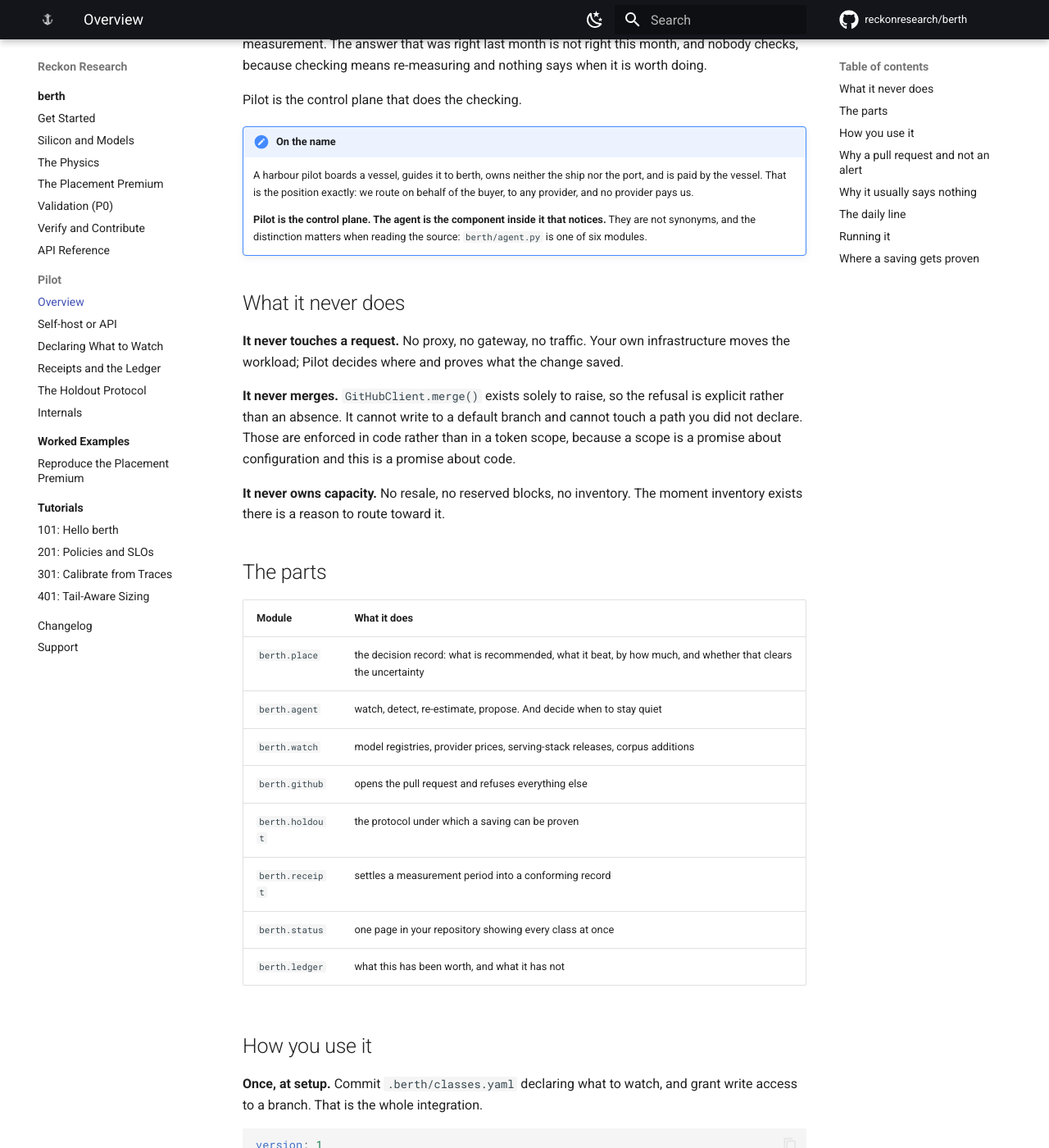
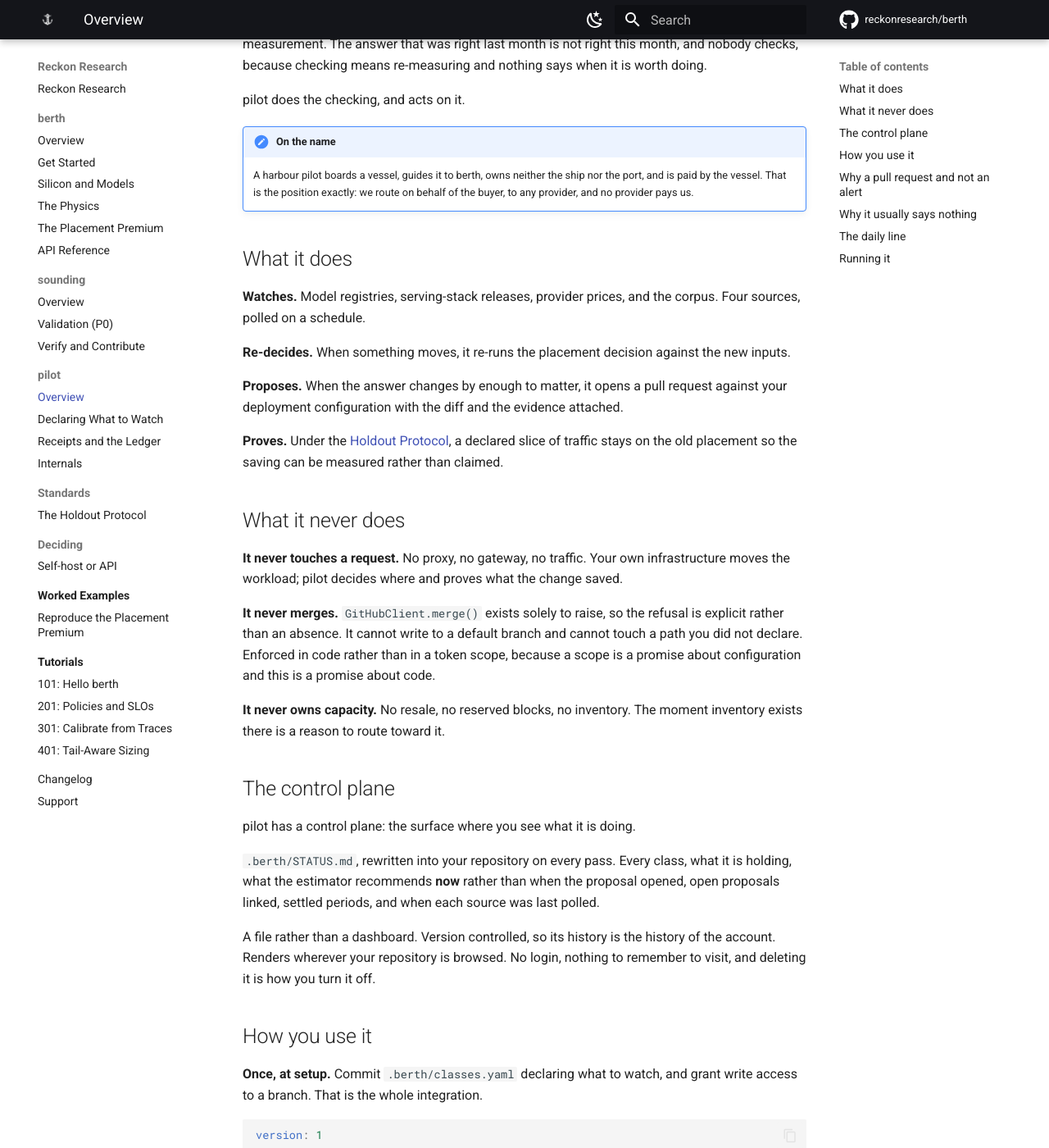
Before and after one commit to reckonresearch/berth-docs, an MkDocs documentation site: the page built from docs/pilot.md, in a window 1280 px wide and 1400 px high, scrolled down 231 px. Shown: the whole window at 82% size. Built offline with MkDocs 1.6.1 and Material for MkDocs 9.7.7, drawn with Linux system fonts in a browser that asks for light colours; comment, search, counter and statistics services are not loaded; some of the changed text lies outside the part shown.

Commit message:
docs: three products, not one, and the company above them
index.md was the first entry inside the berth section, so the site
structurally said the company is berth. Adding a company overview into a
product slot made that worse rather than better.

Now: Reckon Research at the top level, then berth, sounding and pilot as
sibling sections. sounding had no page at all and two pages that belong to it,
validation and verify-and-contribute, were filed under berth. The holdout
protocol gets its own Standards section, because a thing you want other people
to adopt is not a product feature.

pilot is lowercase throughout and no longer described as the control plane. It
has one: .berth/STATUS.md, the surface where you see what it is doing. The
agent watches, re-decides, proposes and proves. A control plane does not act,
and saying it does was incoherent.

````diff
--- /dev/null
+++ b/docs/berth.md
@@ -0,0 +1,61 @@
+# berth
+
+**The estimator.** Predicts what a workload costs and how fast it runs on a
+given accelerator, before you rent it.
+
+```bash
+pip install berth-placement
+berth place --workload-class voice --model llama3-8b \
+    --incumbent h100-pcie --slo-ms 800
+```
+
+You describe the workload: model, concurrency, prompt and output lengths, and
+the latency bound you have to hold. berth returns dollars per million served
+tokens, time to first token, and time per output token, for every placement it
+knows about.
+
+A placement that misses your bound is **excluded**, not ranked cheaply. Its
+cost per compliant token is not high, it is undefined, and ranking it first is
+what a price sheet does.
+
+## It is arithmetic
+
+A closed-form roofline plus a queueing term. Roughly a page of maths, no
+learned components, no training data.
+
+Every number is auditable by hand, and every prediction ships with the
+physical term that produced it plus a label saying whether that term rests on
+a measurement or a datasheet. Six cells are measured today; everything else in
+the fleet is a spec-sheet prior and says so on every line.
+
+[The physics, term by term](the-physics.md)
+
+## What it predicts, and how well
+
+Fit the decode constant on one accelerator, then predict a different
+accelerator it has never seen, on different memory technology: **worst
+held-out fold 9.5 percent, against a 15 percent gate published before the
+first run.**
+
+[The full validation record](validation-p0.md)
+
+## What it does not do
+
+**It does not measure.** It predicts from a model, and the workload does not
+have to be running. The harness that checks it, [sounding](sounding.md), is a
+separate component and never imports the estimator: evidence that cannot be
+separated from the thing it evaluates is not evidence.
+
+**It does not act.** [pilot](pilot.md) is the agent that watches for change,
+re-decides, and proves what a change saved.
+
+**It does not touch your traffic.** It runs in your environment and nothing
+leaves your machine.
+
+## Start here
+
+- [Get started](quickstart.md), a first estimate in two minutes
+- [Tutorials](tutorials/index.md), four runnable programs
+- [The placement premium](placement-premium.md), the headline quantity
+- [Silicon and models](silicon-and-models.md), what is in the fleet
+- [API reference](api-reference.md)
--- a/docs/pilot.md
+++ b/docs/pilot.md
@@ -1,6 +1,7 @@
-# Pilot
+# pilot
 
-**berth tells you where a workload should run. Pilot keeps it there.**
+**The agent.** Watches for change, re-decides, and proves what the change
+saved.
 
 A placement is not a decision, it is a position that decays. A model version
 ships and the byte profile changes. A provider moves a rate. A cell lands in
@@ -8,44 +9,56 @@ the corpus and a prior becomes a measurement. The answer that was right last
 month is not right this month, and nobody checks, because checking means
 re-measuring and nothing says when it is worth doing.
 
-Pilot is the control plane that does the checking.
+pilot does the checking, and acts on it.
 
 !!! note "On the name"
     A harbour pilot boards a vessel, guides it to berth, owns neither the ship
     nor the port, and is paid by the vessel. That is the position exactly: we
     route on behalf of the buyer, to any provider, and no provider pays us.
 
-    **Pilot is the control plane. The agent is the component inside it that
-    notices.** They are not synonyms, and the distinction matters when reading
-    the source: `berth/agent.py` is one of six modules.
+## What it does
+
+**Watches.** Model registries, serving-stack releases, provider prices, and
+the corpus. Four sources, polled on a schedule.
+
+**Re-decides.** When something moves, it re-runs the placement decision
+against the new inputs.
+
+**Proposes.** When the answer changes by enough to matter, it opens a pull
+request against your deployment configuration with the diff and the evidence
+attached.
+
+**Proves.** Under the [Holdout Protocol](holdout.md), a declared slice of
+traffic stays on the old placement so the saving can be measured rather than
+claimed.
 
 ## What it never does
 
 **It never touches a request.** No proxy, no gateway, no traffic. Your own
-infrastructure moves the workload; Pilot decides where and proves what the
+infrastructure moves the workload; pilot decides where and proves what the
 change saved.
 
 **It never merges.** `GitHubClient.merge()` exists solely to raise, so the
 refusal is explicit rather than an absence. It cannot write to a default
-branch and cannot touch a path you did not declare. Those are enforced in code
-rather than in a token scope, because a scope is a promise about configuration
-and this is a promise about code.
+branch and cannot touch a path you did not declare. Enforced in code rather
+than in a token scope, because a scope is a promise about configuration and
+this is a promise about code.
 
 **It never owns capacity.** No resale, no reserved blocks, no inventory. The
 moment inventory exists there is a reason to route toward it.
 
-## The parts
+## The control plane
 
-| Module | What it does |
-| --- | --- |
-| `berth.place` | the decision record: what is recommended, what it beat, by how much, and whether that clears the uncertainty |
-| `berth.agent` | watch, detect, re-estimate, propose. And decide when to stay quiet |
-| `berth.watch` | model registries, provider prices, serving-stack releases, corpus additions |
-| `berth.github` | opens the pull request and refuses everything else |
-| `berth.holdout` | the protocol under which a saving can be proven |
-| `berth.receipt` | settles a measurement period into a conforming record |
-| `berth.status` | one page in your repository showing every class at once |
-| `berth.ledger` | what this has been worth, and what it has not |
+pilot has a control plane: the surface where you see what it is doing.
+
+`.berth/STATUS.md`, rewritten into your repository on every pass. Every class,
+what it is holding, what the estimator recommends **now** rather than when the
+proposal opened, open proposals linked, settled periods, and when each source
+was last polled.
+
+A file rather than a dashboard. Version controlled, so its history is the
+history of the account. Renders wherever your repository is browsed. No login,
+nothing to remember to visit, and deleting it is how you turn it off.
 
 ## How you use it
 
@@ -73,9 +86,11 @@ classes:
       mtok_per_hour: 12.0
 ```
 
-The declaration lives in **your** repository, not ours. Changing what the agent
-may watch is a pull request you review, the history of what was declared and
-when is in your git log, and revoking us is deleting a file.
+The declaration lives in **your** repository. Changing what pilot may watch is
+a pull request you review, the history of what was declared is in your git
+log, and revoking it is deleting a file.
+
+[Declaring what to watch](declaring.md)
 
 **Then nothing.** It runs on a schedule. Most passes produce no pull request,
 and that is the design rather than a failure.
@@ -101,7 +116,7 @@ disagree with the recommendation from the body alone.**
 
 ## Why it usually says nothing
 
-Most triggers should produce no proposal. Pilot stays quiet when:
+Most triggers should produce no proposal. pilot stays quiet when:
 
 - The answer did not change
 - The improvement sits inside the confidence band, so it is not
@@ -126,7 +141,7 @@ sources, whether any were unreachable, and what the changes so far have been
 worth.
 
 ```
-PILOT  2026-08-11
+pilot  2026-08-11
 ================================================================
 
 Checked 4 workload classes against 5 sources. Every one is holding
@@ -140,36 +155,23 @@ its service level on the cheapest placement we can find. Nothing to do.
 ```
 
 **Three quantities, never summed.** *Realized* is a merged proposal accruing
-from the moment it merged. *Available* is an open pull request nobody has
-merged, which has saved nothing. *Foregone* is a proposal you declined,
-reported because a constraint has a price and the price should be visible to
-whoever set it.
+from the moment it merged. *Available* is an open pull request nobody merged,
+which has saved nothing. *Foregone* is a proposal you declined, reported
+because a constraint has a price and the price should be visible to whoever
+set it.
 
-A class we checked and left alone contributes nothing. The gap between its
-placement and the worst in the fleet is not a saving, it is a comparison
-nobody was going to make.
+[Receipts and the ledger](receipts.md)
 
 ## Running it
 
-```
-pip install berth-placement
-
-# One pass. Shadow by default: it decides everything and opens nothing.
+```bash
 berth pilot --classes .berth/classes.yaml --state .berth/state.json
-
-# With the report.
-python -m bench.pilot_shadow --status --report
 ```
 
-Shadow is the correct first posture. Read what it would have said for a while
-before letting it say anything, and the kill criterion is computable from that
-alone: **fewer than one trigger in four producing a change that clears the
-hurdle means the trigger set is wrong.**
+Shadow by default: it decides everything and opens nothing. That is the
+correct first posture. Read what it would have said for a while before letting
+it say anything, and the kill criterion is computable from that alone: fewer
+than one trigger in four producing a change that clears the hurdle means the
+trigger set is wrong.
 
-## Where a saving gets proven
-
-A pull request that improves an estimate is not a saving. Proving one needs a
-declared baseline, a held-out slice of traffic, and an agreed method for
-comparing them. That is the [Placement Holdout Protocol](holdout.md), and it
-is published openly so a counterparty can check it before agreeing to be
-measured.
+[Internals](pilot-internals.md)
--- /dev/null
+++ b/docs/sounding.md
@@ -0,0 +1,55 @@
+# sounding
+
+**The harness.** Measures the real thing and checks the prediction.
+
+berth predicts. sounding drives a live endpoint, records what actually
+happened, and produces the traces that say whether the prediction was right.
+
+## It never imports the estimator
+
+Enforced by test. Evidence that cannot be separated from the thing it
+evaluates is not evidence, and a harness that shares code with the model it
+scores can agree with it for reasons that have nothing to do with the
+hardware.
+
+## What it captures
+
+A sweep across batch sizes, prompt lengths and output lengths, with the run
+conditions recorded rather than assumed:
+
+**Silicon identity**, read from the device where the server is local and
+recorded as self-reported where it is not. An operator once ran a sweep on one
+card while declaring another, and every timing was real.
+
+**The served model**, verified against the endpoint rather than trusted. A
+server started with the wrong checkpoint produces clean timings for a model
+that is not the one being attributed.
+
+**Quantization**, cross-checked against the launch flags. A run declaring
+half-precision weights without the corresponding server flag is refused.
+
+**Prefix caching**, probed and recorded, because a cell measured with caching
+enabled does not transfer to one without it.
+
+**Unique prompts per request.** Identical prompts against a default-on cache
+once produced apparent prefill throughput of twenty-one times a card's peak
+FLOPS, and nothing errored.
+
+## The auditor
+
+Before anything is fitted, `bench.audit_traces` checks a file against physics:
+prefill within peak, first-token latency responding to token count, effective
+bandwidth constant across context where the device has one access pattern.
+
+**Only physical impossibility refuses a file.** Everything else prints and
+passes. Seven of the eleven defects in this project were checks that rejected
+correct data, and one nearly discarded the most valuable cell in the corpus.
+
+## Contributing
+
+If you run a cell we have not measured, send it. The corpus grows by
+measurement and every contributed cell is published with its provenance.
+
+[Verify and contribute](verify-and-contribute.md) ·
+[Validation record](validation-p0.md) ·
+[Defect register](https://github.com/reckonresearch/berth/blob/main/DEFECTS.md)
--- a/mkdocs.yml
+++ b/mkdocs.yml
@@ -48,22 +48,27 @@ theme:
     - search.highlight
 
 nav:
+  - Reckon Research: index.md
   - berth:
-      - Overview: index.md
+      - Overview: berth.md
       - Get Started: quickstart.md
       - Silicon and Models: silicon-and-models.md
       - The Physics: the-physics.md
       - The Placement Premium: placement-premium.md
+      - API Reference: api-reference.md
+  - sounding:
+      - Overview: sounding.md
       - Validation (P0): validation-p0.md
       - Verify and Contribute: verify-and-contribute.md
-      - API Reference: api-reference.md
-  - Pilot:
+  - pilot:
       - Overview: pilot.md
-      - Self-host or API: versus.md
       - Declaring What to Watch: declaring.md
       - Receipts and the Ledger: receipts.md
+      - Internals: pilot-internals.md
+  - Standards:
       - The Holdout Protocol: holdout.md
-      - Internals: pilot-internals.md
+  - Deciding:
+      - Self-host or API: versus.md
   - Worked Examples:
       - Overview: examples/index.md
       - Reproduce the Placement Premium: examples/premium-walkthrough.md
````
Also changed, not shown: docs/declaring.md (+1 -1 lines), docs/pilot-internals.md (+1 -1 lines).
